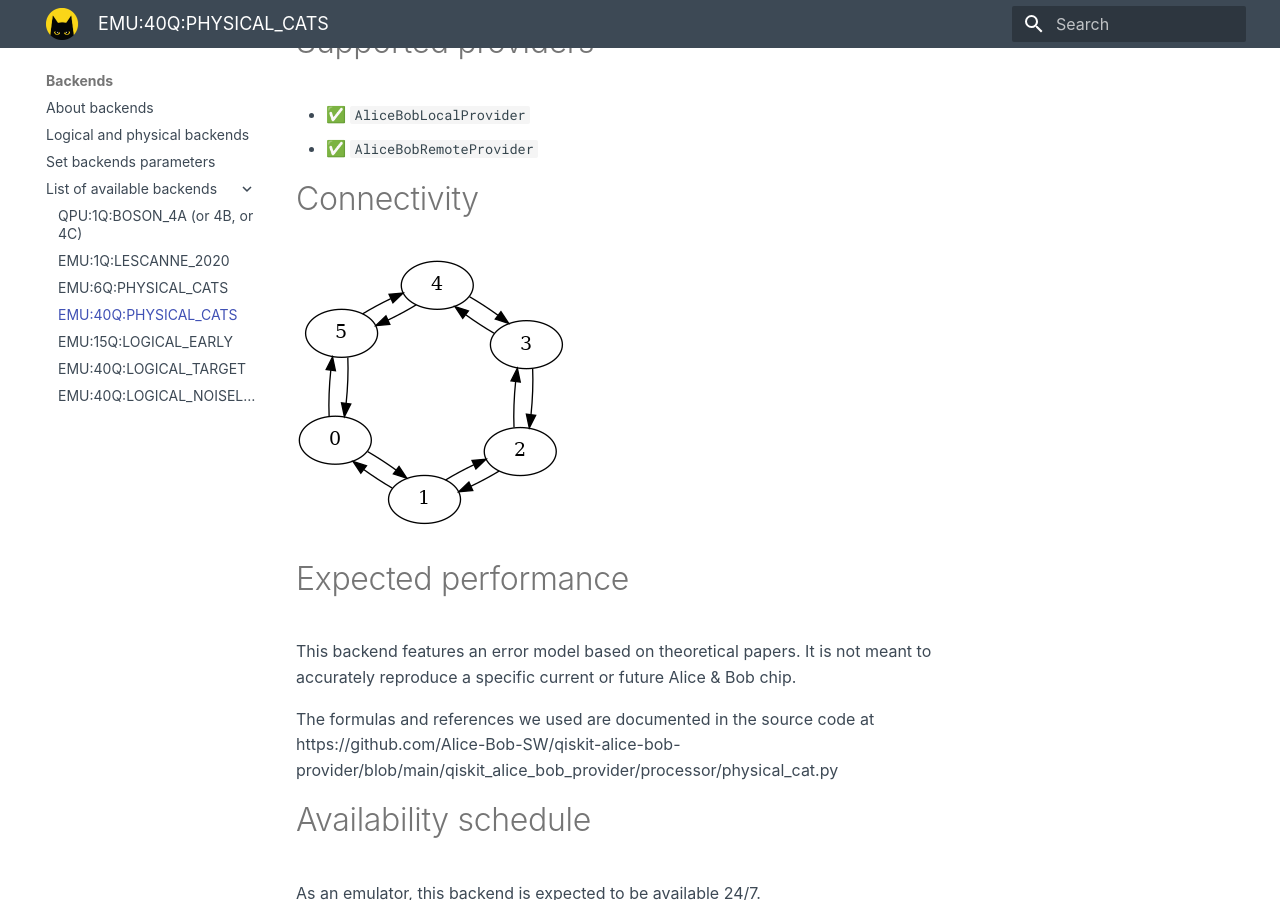
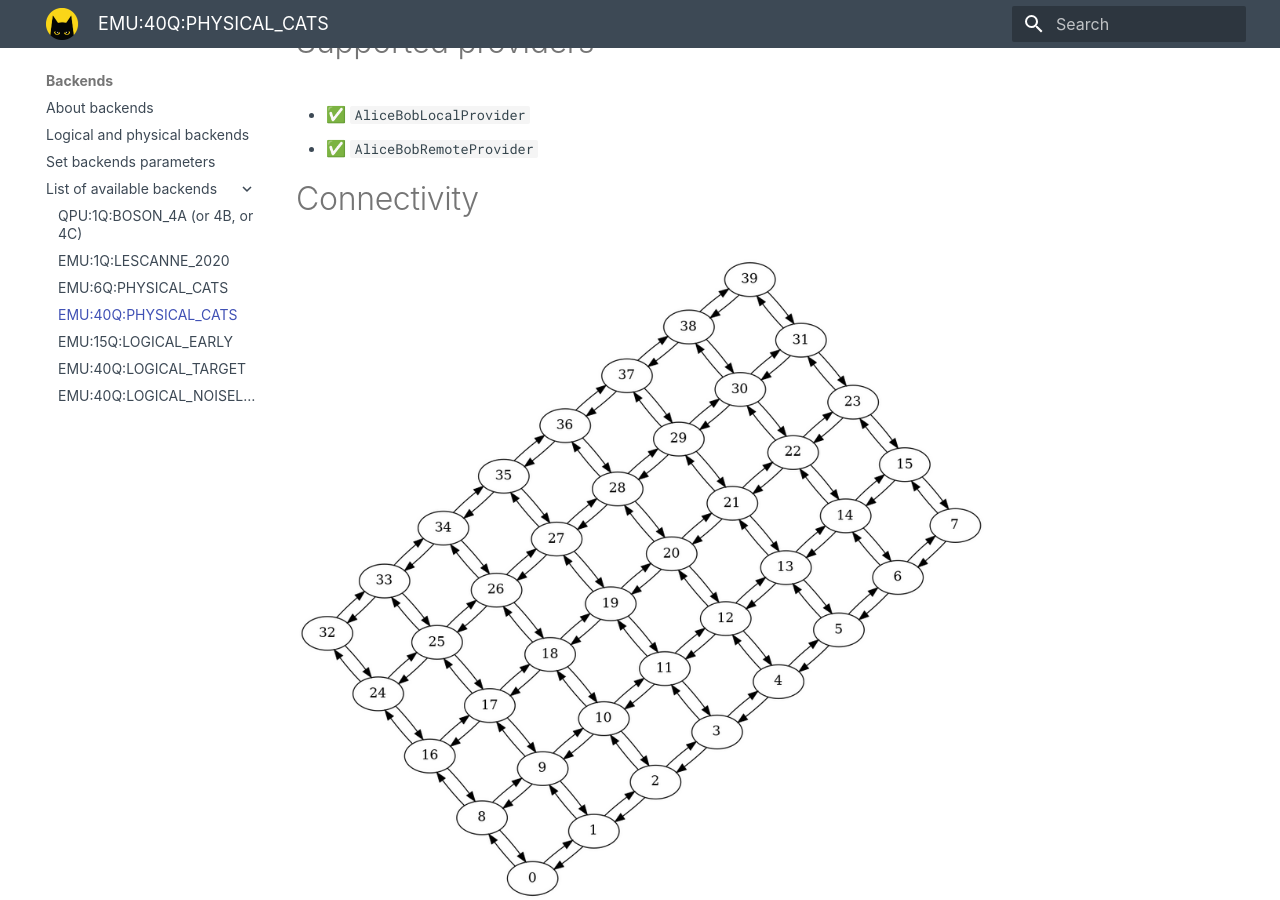
Before and after one commit to Alice-Bob-SW/felis, an MkDocs documentation site: the page built from docs/backends/backends_list/40_physical_cats.md, in a window 1280 px wide and 900 px high, scrolled down 1549 px. Built offline with MkDocs 1.6.1 and Material for MkDocs 9.7.7, drawn with Linux system fonts in a browser that asks for light colours.

Commit message:
Fixed illustration for 40Q physical backend

```diff
--- a/docs/backends/backends_list/40_physical_cats.md
+++ b/docs/backends/backends_list/40_physical_cats.md
@@ -46,7 +46,7 @@ Read more about supported gates [here](../../reference/supported_instructions.md
 
 # Connectivity
 
-![6-physical-qubits coupling map](../../media/going_further/backends/6_physical_qubits_map.png)
+![6-physical-qubits coupling map](../../media/going_further/backends/40_physical_qubits_map.png)
 
 # Expected performance
 This backend features an error model based on theoretical papers. It is not meant to accurately reproduce a specific current or future Alice & Bob chip.
```
